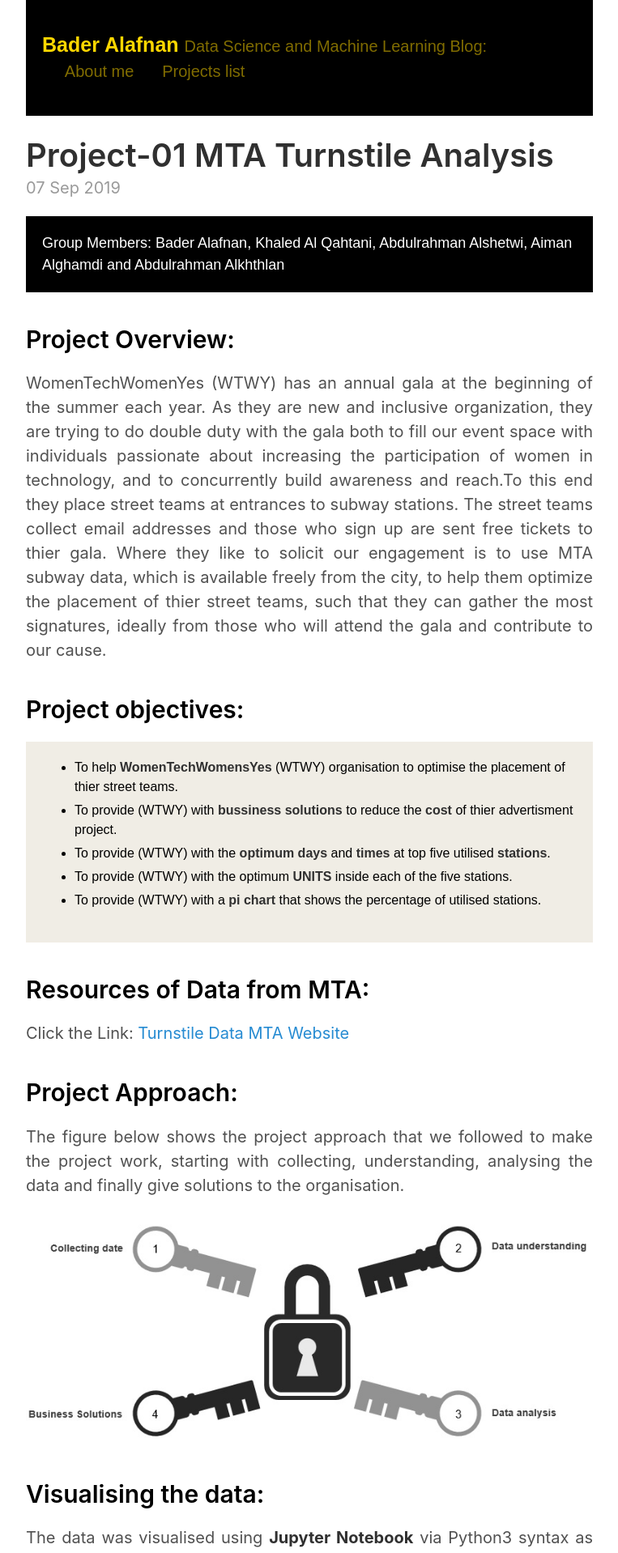
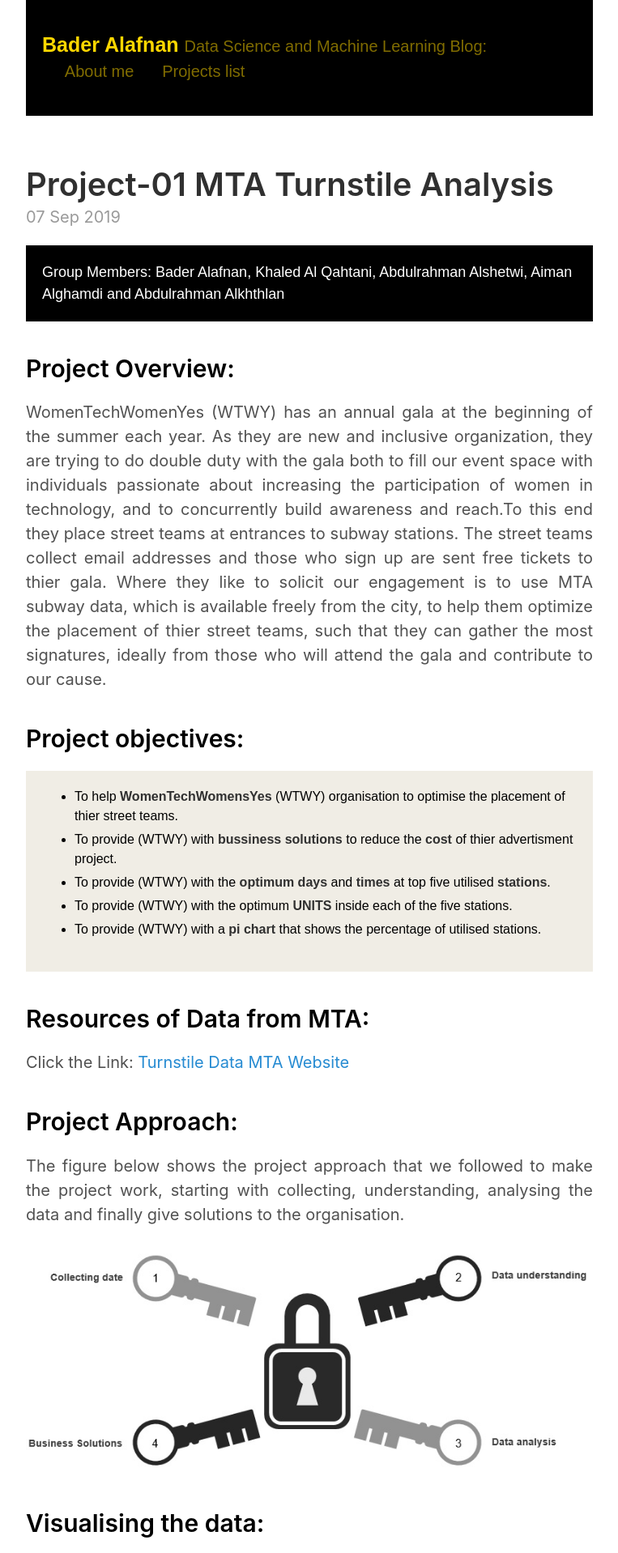
Before and after one commit to alafnan/alafnan.github.io, a Jekyll site: the page built from index.html, in a window 1280 px wide. Shown: the top 1918 px of the page at 81% size, without its empty margins (258-1021 px from the left). Built offline with Jekyll 4.4.1, drawn with Linux system fonts in a browser that asks for light colours; the list of posts is cut into pages by our own code.

Commit message:
Update default.html

```diff
--- a/_layouts/default.html
+++ b/_layouts/default.html
@@ -6,14 +6,14 @@
   <body>
 
     <div class="container content">
-      <div style="margin-bottom: 1.2rem; padding: 1rem;   color: #000000;   background-color: #000000; font-family: Arial, Helvetica, sans-serif; font-size:0.8em; text-align: left;" >
+      <div style="margin-bottom: 3rem; padding: 1rem;   color: #000000;   background-color: #000000; font-family: Arial, Helvetica, sans-serif; font-size:0.8em; text-align: left;" >
       <header style="padding-top: 1rem; padding-bottom: 1rem;" >
         <h3 class="masthead-title">
           <a style:"color:#FFD700;" href="{{ site.baseurl }}/" title="Home">{{ site.title }}</a>
-          <small>{{ site.tagline }}:</small><br>
+          <small style="font-size: 80%;">{{ site.tagline }}:</small><br>
           {% for page in site.pages_list %}
           &nbsp;&nbsp;&nbsp;
-          <small><a href="{{ page[1]  }}">{{ page[0] }}</a></small>
+          <small style="font-size: 80%;><a href="{{ page[1]  }}">{{ page[0] }}</a></small>
           {% endfor %}
         </h3>
       </header>
```
